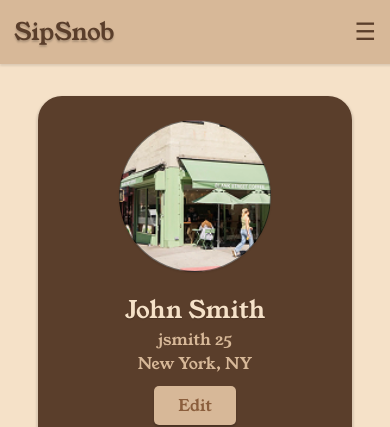
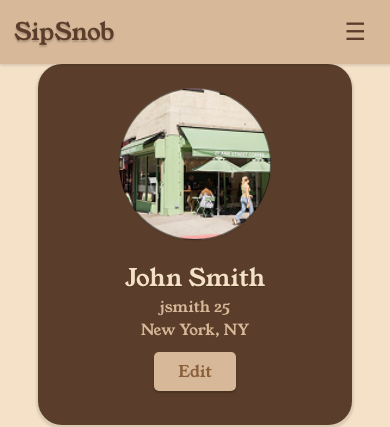
Before and after one commit to Veneloo/SipSnob, a React (Vite) app in the folder sipsnob/: page /profile in a window 390 px wide. Shown: the top 427 px of the page. Built offline with nearby package versions, Linux system fonts and the light colour scheme; no server answers.

Commit message:
Shop Details updates

```diff
--- a/sipsnob/src/pages/pages.css
+++ b/sipsnob/src/pages/pages.css
@@ -492,3 +492,67 @@ div{
     transform: translateY(0);
   }
 }
+
+
+/* === Mobile Optimizations for ShopDetails Page === */
+@media (max-width: 768px) {
+  .page-container {
+    padding: 32px 12px;
+    text-align: center;
+    align-items: center;
+  }
+
+  h1, h2 {
+    font-size: 1.5rem;
+  }
+
+  .slick-slider {
+    width: 100vw;
+  }
+
+  .slick-slide img {
+    max-height: 250px;
+    object-fit: cover;
+    border-radius: 10px;
+    margin: 0 auto;
+  }
+
+  .slick-prev, .slick-next {
+    top: 35% !important;
+    transform: scale(0.8);
+  }
+
+  .slick-prev {
+    left: 5px !important;
+    z-index: 3;
+  }
+
+  .slick-next {
+    right: 5px !important;
+    z-index: 3;
+  }
+
+  button {
+    font-size: 0.9rem;
+    padding: 6px 16px;
+  }
+
+  .review, .comment, .setting-section {
+    width: 100% !important;
+    padding-inline: 12px;
+    font-size: 0.9rem;
+  }
+
+  ul {
+    padding-left: 0;
+  }
+
+  li {
+    font-size: 0.9rem;
+    margin-bottom: 8px;
+  }
+
+  p {
+    font-size: 0.95rem;
+  }
+}
```
